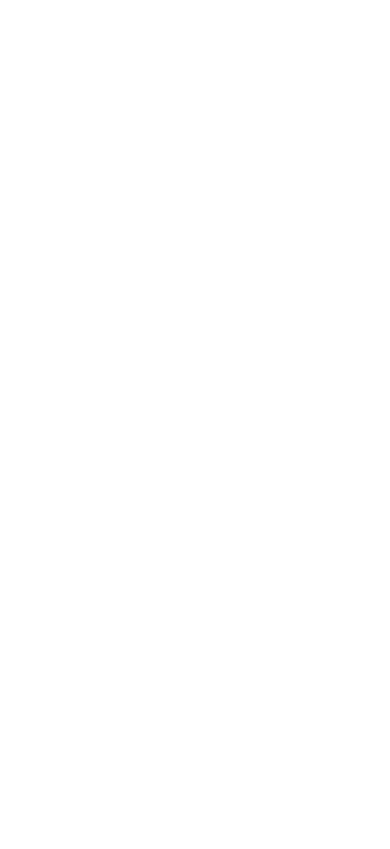
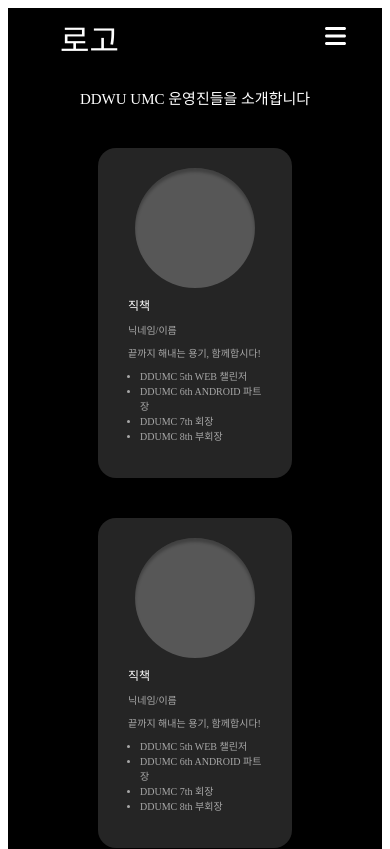
Before and after one commit to DDWU-UMC/FE, a React (Vite) app: page /management in a window 390 px wide. Before the commit this address had no page. Shown: the top 849 px of the page. Built offline with nearby package versions, Linux system fonts and the light colour scheme.

Commit message:
feat: 운영진 소개 페이지 반응형 적용

```diff
--- a/src/App.jsx
+++ b/src/App.jsx
@@ -2,6 +2,7 @@
 import { BrowserRouter as Router, Routes, Route } from "react-router-dom";  // Router와 Routes, Route를 임포트
 import MainPage from "./pages/MainPage";
 import ProjectPage from "./pages/ProjectPage";
+import ManagementPage from "./pages/ManagementPage";
 
 function App() {
   return (
@@ -9,6 +10,7 @@
       <Routes>
         <Route path="/" element={<MainPage />} />
         <Route path="/projects" element={<ProjectPage />} />
+        <Route path="/management" element={<ManagementPage />} />
       </Routes>
     </Router>
   );
--- a/src/components/header/MainHeader.jsx
+++ b/src/components/header/MainHeader.jsx
@@ -1,13 +1,22 @@
-import React, { useState, useEffect } from "react";
-import { useNavigate, useLocation } from "react-router-dom";
+import React, { useState } from "react";
+import { useNavigate } from "react-router-dom";
 import styled from "styled-components";
 import { FontAwesomeIcon } from "@fortawesome/react-fontawesome";
 import { faBars, faTimes } from "@fortawesome/free-solid-svg-icons";
 
 
+const Body = styled.div`
+
+width:100%;
+background-color: black;
+
+`
+
 const Header = styled.div`
-  max-width: 100%;
+
+   max-width: 1200px;
    margin: 0 auto;
+    padding: 0 20px;
   display: flex;
   justify-content: space-between;
   align-items: center;
@@ -83,7 +92,6 @@
   }
 `;
 
-
 function MainHeader() {
     const [isToggled, setIsToggled] = useState(false);
     const navigate = useNavigate();
@@ -96,10 +104,15 @@
         navigate("/projects");
     };
 
+    const handleManagementPageClick = () => {
+        navigate("/management");
+    };
+
     return (
+        <Body>
         <Header isToggled={isToggled} >
 
-      <div className="logo"  onClick={handleLogoClick} >
+            <div className="logo" onClick={handleLogoClick} >
                 로고  {/* 추후에 로고 삽입*/}
             </div>
             <div
@@ -113,12 +126,13 @@
             {/* 메뉴 리스트 */}
             <ul className="header__menulist">
                 <li onClick={handleProjectPageClick}>프로젝트</li>
-        <li>운영진 소개</li>
+                <li onClick={handleManagementPageClick}>운영진 소개</li>
                 <li>커리큘럼</li>
                 <li>FAQ</li>
             </ul>
 
         </Header>
+        </Body>
     );
 }
 
--- /dev/null
+++ b/src/pages/ManagementPage.jsx
@@ -0,0 +1,222 @@
+import React from "react";
+import MainHeader from "../components/header/MainHeader";
+import styled from "styled-components";
+
+const ManagementPageContainer = styled.div`
+  max-width: 100%
+  margin: 0 auto;
+  padding: 0 20px;
+  gap: 40px;
+  font-size: 20px;
+  color: white;
+  background-color: black;
+  display: flex;
+  flex-direction: column;
+  align-items: center;
+
+  .sub-tile{
+  margin-top: 20px;
+  }
+  @media screen and (max-width: 630px) {
+    font-size: 15px;
+  }
+
+`;
+
+const ManagementListContainer = styled.div`
+  max-width: 900px;
+  margin: 0 auto;
+  padding: 0 20px;
+  display: flex;
+  flex-wrap: wrap;
+  justify-content: flex-start; /* 기본적으로 왼쪽 정렬 */
+  gap: 40px; /* gap 값을 40px로 설정 */
+  color: white;
+  background-color: black;
+
+  @media screen and (max-width: 768px) {
+      justify-content: space-evenly; /* 작은 화면에서는 왼쪽 정렬 */
+gap: 40px 0px;
+    align-items: flex-start; /* 요소들이 왼쪽부터 차례로 배치되게 */
+  }
+
+`;
+
+const ManagementContainer = styled.div`
+  flex: 0 0 calc((100% - 80px) / 3);
+  max-width: calc((100% - 80px) / 3);
+
+  padding: 20px;
+  background-color: rgba(54, 54, 54, 0.7);
+  border-radius: 18px;
+  box-sizing: border-box;
+
+  .profile-wrapper {
+    display: flex;
+    justify-content: center; /* 프로필 이미지만 가로 중앙 정렬 */
+  }
+
+  .profileImg {
+    width: 150px;
+    height: 150px;
+    background-color: #575757;
+    border-radius: 100px;
+    box-shadow: inset 0px 4px 3px rgba(0, 0, 0, 0.25);
+  }
+
+  .position {
+    font-size: 18px;
+    margin: 8px 10px;
+  }
+
+  .name {
+    font-size: 13px;
+    margin: 8px 10px;
+    color: rgba(255, 255, 255, 0.6);
+  }
+
+  .management-intro {
+    font-size: 13px;
+    margin: 8px 10px;
+    color: rgba(255, 255, 255, 0.6);
+  }
+
+  .career {
+    padding-left: 12px;
+    font-size: 13px;
+    margin: 0px 10px 15px;
+    color: rgba(255, 255, 255, 0.6);
+  }
+
+  @media screen and (max-width: 768px) {
+    flex: 0 0 calc((100% - 120px) / 2);
+    max-width: calc((100% - 120px) / 2);
+  }
+
+  @media screen and (max-width: 630px) {
+    flex: 0 0 calc((100% - 100px) / 2);
+    max-width: calc((100% - 100px) / 2);
+
+    .profileImg {
+      width: 120px;
+      height: 120px;
+      background-color: #575757;
+      border-radius: 100px;
+      box-shadow: inset 0px 4px 3px rgba(0, 0, 0, 0.25);
+    }
+
+    .position {
+      font-size: 12px;
+      margin: 8px 10px;
+    }
+
+    .name {
+      font-size: 10px;
+      margin: 8px 10px;
+      color: rgba(255, 255, 255, 0.6);
+    }
+
+    .management-intro {
+      font-size: 10px;
+      margin: 8px 10px;
+      color: rgba(255, 255, 255, 0.6);
+    }
+
+    .career {
+      padding-left: 10px;
+      font-size: 10px;
+      margin: 0px 10px 15px;
+      color: rgba(255, 255, 255, 0.6);
+    }
+  }
+
+  @media screen and (min-width: 1px) and (max-width: 470px) {
+    flex: 0 0 calc(100% - 100px);
+    max-width: calc(100% - 100px);
+
+
+    .profileImg {
+      width: 120px;
+      height: 120px;
+      background-color: #575757;
+      border-radius: 100px;
+      box-shadow: inset 0px 4px 3px rgba(0, 0, 0, 0.25);
+    }
+
+    .position {
+      font-size: 12px;
+      margin: 8px 10px;
+    }
+
+    .name {
+      font-size: 10px;
+      margin: 8px 10px;
+      color: rgba(255, 255, 255, 0.6);
+    }
+
+    .management-intro {
+      font-size: 10px;
+      margin: 8px 10px;
+      color: rgba(255, 255, 255, 0.6);
+    }
+
+    .career {
+      padding-left: 12px;
+      font-size: 10px;
+      margin: 0px 10px 15px;
+      color: rgba(255, 255, 255, 0.6);
+    }
+  }
+     @media screen and (max-width: 350px) {
+    flex: 0 0 100%; /* 한 줄에 1개씩 */
+    max-width: 100%;  /* 한 줄에 1개씩 */
+  }
+}
+`
+const Managements = () => {
+  return (
+    <ManagementContainer>
+      <div className="profile-wrapper">
+        <div className="profileImg"></div>
+      </div>
+      <div className="position">직책</div>
+      <div className="name">
+        <span>닉네임</span>
+        <span>/</span>
+        <span>이름</span>
+      </div>
+      <div className="management-intro">끝까지 해내는 용기, 함께합시다!</div>
+      <ul className="career">
+        <li>DDUMC 5th WEB 챌린저</li>
+        <li>DDUMC 6th ANDROID 파트장</li>
+        <li>DDUMC 7th 회장</li>
+        <li>DDUMC 8th 부회장</li>
+      </ul>
+    </ManagementContainer>
+  );
+};
+
+
+
+function ManagementPage() {
+  return (
+    <>
+      <MainHeader />
+      <ManagementPageContainer>
+      <div className="sub-tile">DDWU UMC 운영진들을 소개합니다</div>
+      <ManagementListContainer>
+      <Managements></Managements>
+      <Managements></Managements>
+      <Managements></Managements>
+      <Managements></Managements>
+      <Managements></Managements>
+      <Managements></Managements>
+
+      </ManagementListContainer>
+      </ManagementPageContainer>
+
+    </>
+  );
+}
+
+export default ManagementPage;
```
Lines whose indentation alone changed are shown as unchanged.
